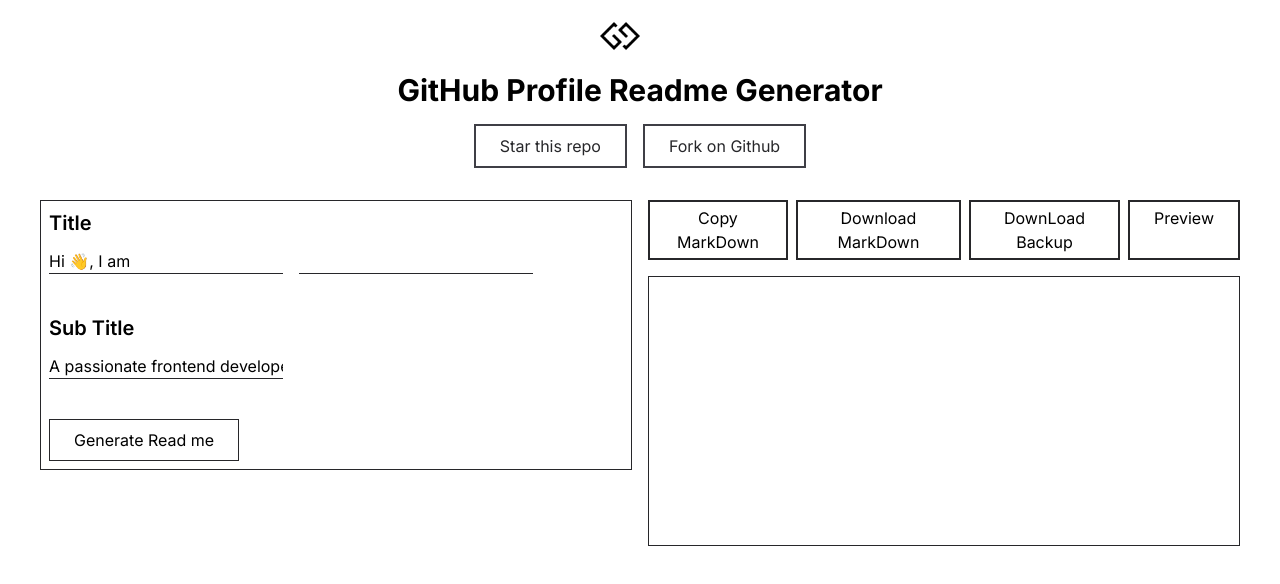
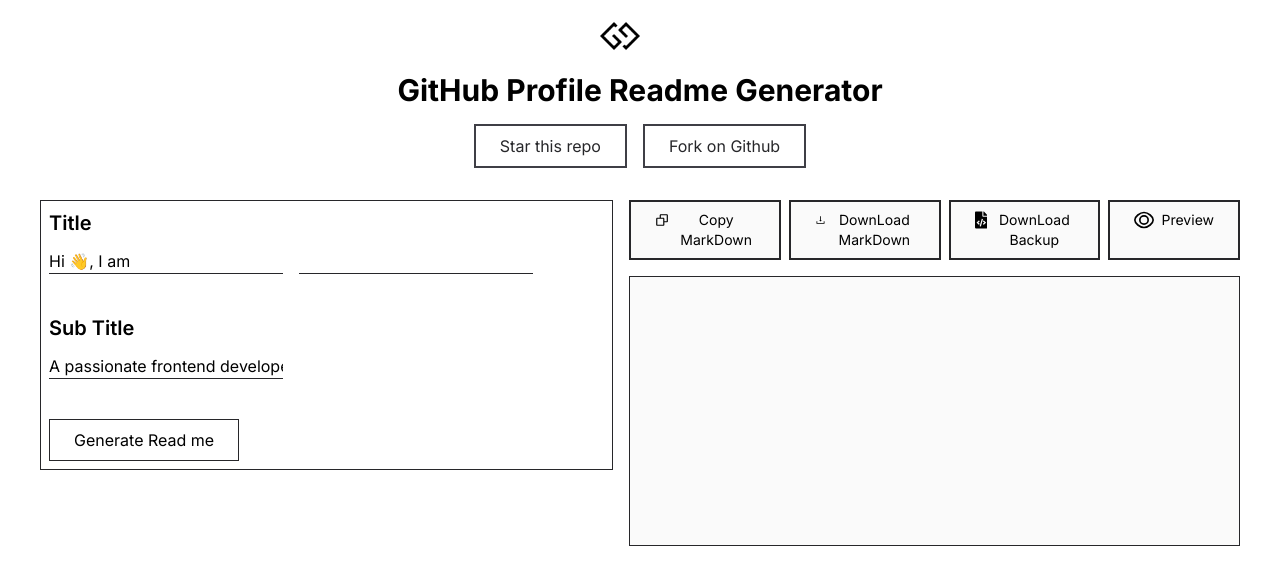
Before and after one commit to girumgizachew1/github_profile_readme_generator, a Next.js app: page / in a window 1280 px wide. Shown: the top 584 px of the page. Built offline with nearby package versions, Linux system fonts and the light colour scheme.

Commit message:
basic structure

```diff
--- a/app/Component/Generated.js
+++ b/app/Component/Generated.js
@@ -1,16 +1,24 @@
 import React from 'react'
+
+import { GrView } from "react-icons/gr";
+import { BiCopy } from "react-icons/bi";
+import { AiOutlineDownload } from "react-icons/ai";
+import { FaFileCode } from "react-icons/fa";
+
+
+
 
 function Generated() {
   return (
     <div className='w-full h-full' >
-      <div className='flex space-x-2 mb-4 justify-between' >
-        <button className='border-2 border-zinc-800 px-6 py-1 flex justify-right' >Copy MarkDown</button>
-        <button className='border-2 border-zinc-800 px-6 py-1 flex justify-right' >Download MarkDown</button>
-        <button className='border-2 border-zinc-800 px-6 py-1 flex justify-right' >DownLoad Backup</button>
-        <button className='border-2 border-zinc-800 px-6 py-1 flex justify-right' >Preview</button>
+      <div className='flex space-x-2 mb-4 justify-between text-sm' >
+        <button className='border-2 bg-zinc-50 border-zinc-800 px-6 py-2 flex justify-right space-x-2'  ><BiCopy className='w-5 h-5' /> <h1>Copy MarkDown</h1></button>
+        <button className='border-2 bg-zinc-50 border-zinc-800 px-6 py-2 flex justify-right space-x-2'  ><AiOutlineDownload className='w-5 h-5' /> <h1>DownLoad MarkDown</h1></button>
+        <button className='border-2 bg-zinc-50 border-zinc-800 px-6 py-2 flex justify-right space-x-2'  ><FaFileCode className='w-5 h-5' /> <h1>DownLoad Backup</h1> </button>
+        <button className='border-2 bg-zinc-50 border-zinc-800 px-6 py-2 flex justify-right space-x-2'  ><GrView className='w-5 h-5' /> <h1>Preview</h1></button>
 
       </div>
-      <div className='border border-zinc-800 w-full h-full' >
+      <div className='border bg-zinc-50 border-zinc-800 w-full h-full' >
 
       </div>
     </div>
--- a/package.json
+++ b/package.json
@@ -16,6 +16,7 @@
     "postcss": "8.4.23",
     "react": "18.2.0",
     "react-dom": "18.2.0",
+    "react-icons": "^4.8.0",
     "tailwindcss": "3.3.2"
   }
 }
```
Also changed, not shown: 1 other file (tests, documents, lock files or other folders).
